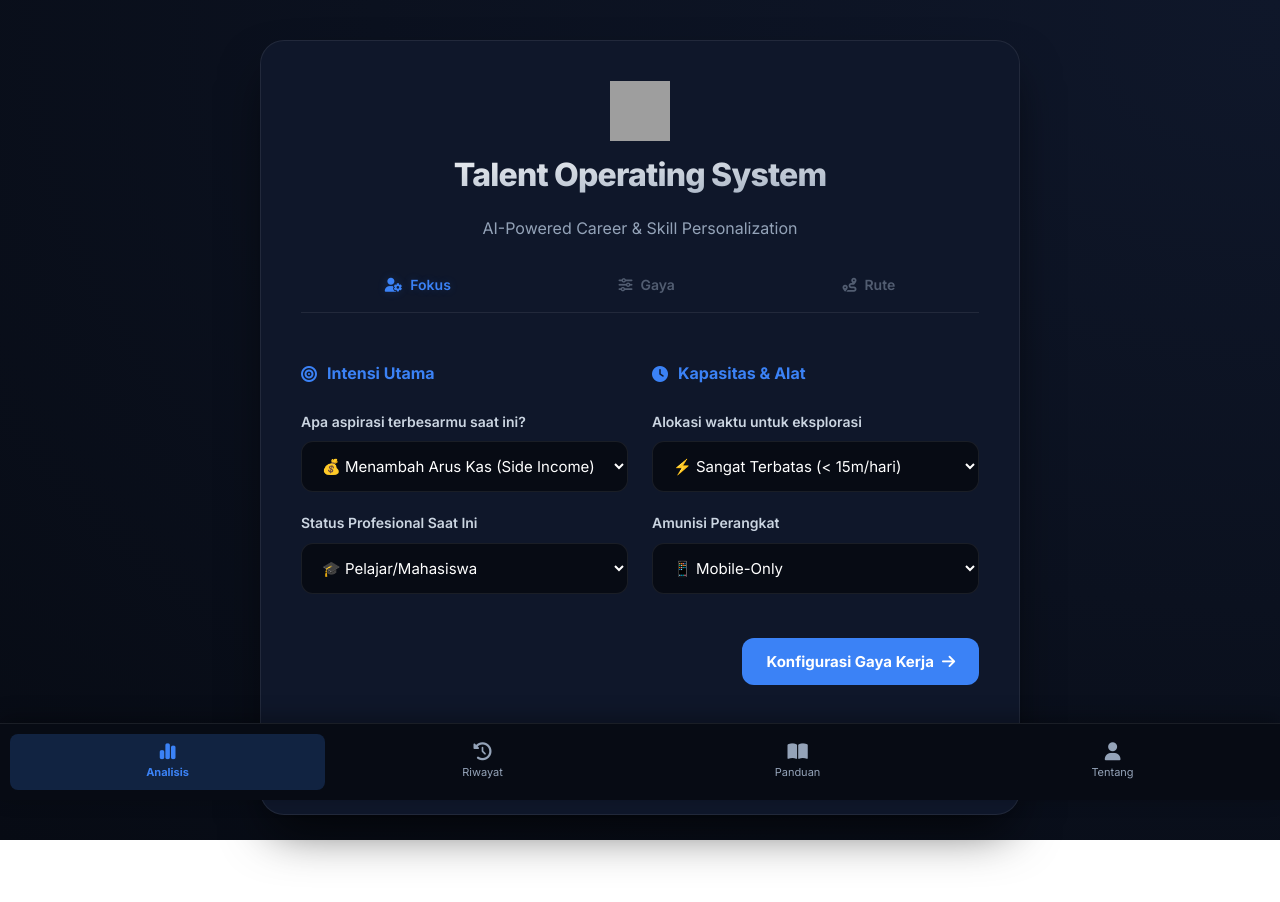
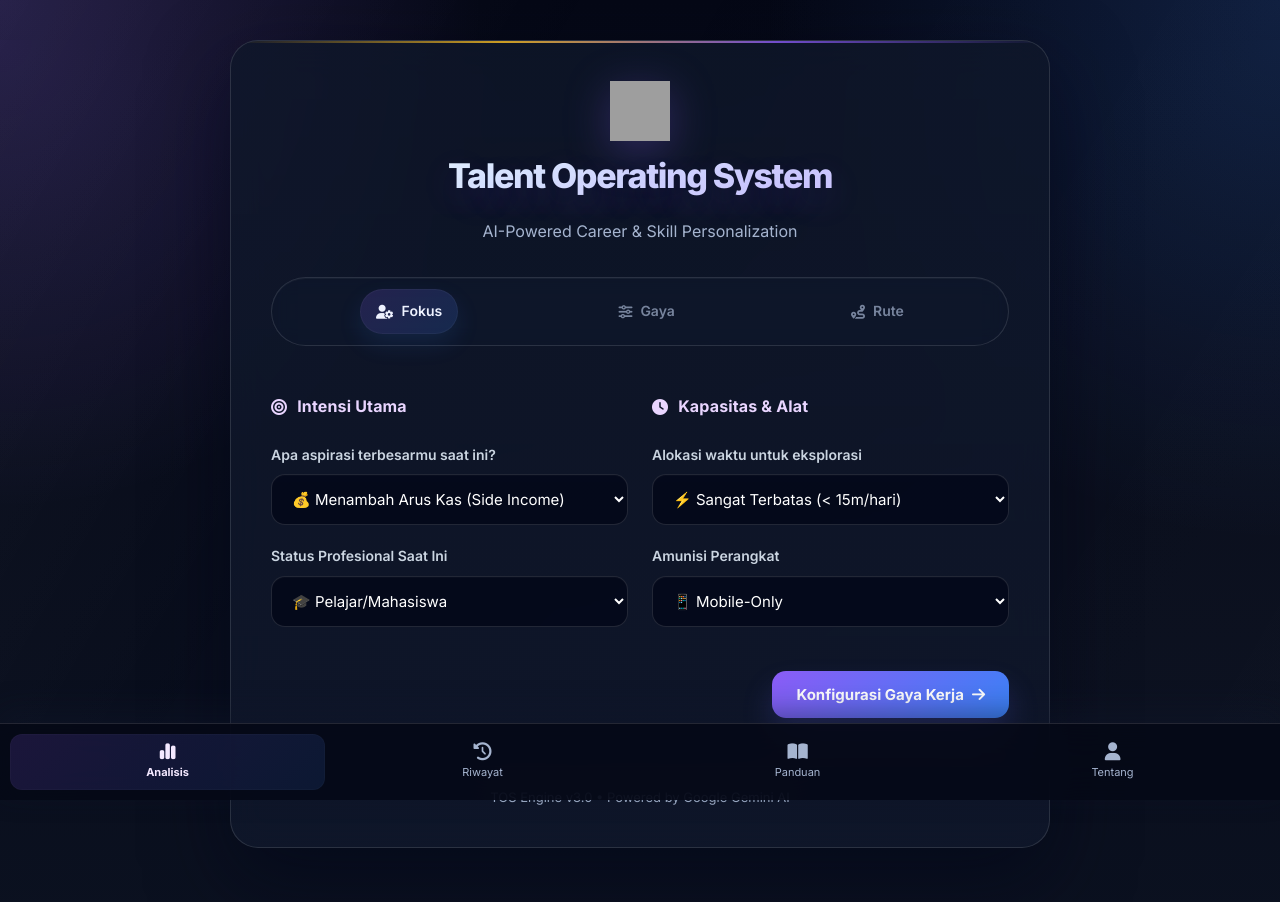
Before and after one commit to papatpatwati-gif/talent-operating-system, a website: page index.html in a window 1280 px wide. Both pictures are taken after a click on the button "Mulai Analisis". Before the commit the page ends 840 px from the top, so only its background shows below. Drawn offline with Linux system fonts and the light colour scheme; grey boxes are pictures that could not be loaded.

Commit message:
update style

```diff
--- a/style.css
+++ b/style.css
@@ -1,14 +1,21 @@
 
 :root {
-  --bg: #070b14;
-  --card: #0f172a;
-  --accent: #3b82f6;
-  --accent-glow: rgba(59, 130, 246, 0.2);
+  --bg: #050816;
+  --bg-2: #0f172a;
+  --card: rgba(15, 23, 42, 0.72);
+  --card-strong: #111827;
+  --accent: #8b5cf6;
+  --accent-2: #3b82f6;
+  --accent-glow: rgba(139, 92, 246, 0.2);
   --success: #10b981;
-  --muted: #94a3b8;
-  --glass: rgba(255,255,255,0.03);
-  --border: rgba(255,255,255,0.08);
-  --text-main: #f1f5f9;
+  --warning: #f59e0b;
+  --danger: #f87171;
+  --muted: #a5b4cf;
+  --glass: rgba(255, 255, 255, 0.04);
+  --glass-strong: rgba(148, 163, 184, 0.1);
+  --border: rgba(255, 255, 255, 0.12);
+  --text-main: #eef2ff;
+  --shadow-soft: 0 30px 80px rgba(2, 6, 23, 0.55);
 }
 
 *, *::before, *::after { box-sizing: border-box; }
@@ -16,11 +23,22 @@
 html, body {
   margin: 0;
   font-family: 'Inter', sans-serif;
-  background: radial-gradient(ellipse at top right, #0f172a, #070b14);
+  background:
+    radial-gradient(circle at top left, rgba(139, 92, 246, 0.2), transparent 30%),
+    radial-gradient(circle at top right, rgba(59, 130, 246, 0.18), transparent 32%),
+    linear-gradient(180deg, #050816 0%, #0b1120 100%);
   color: var(--text-main);
   line-height: 1.6;
   -webkit-font-smoothing: antialiased;
   min-height: 100vh;
+}
+
+body::before {
+  content: "";
+  position: fixed;
+  inset: 0;
+  background: linear-gradient(120deg, rgba(255,255,255,0.04), transparent 35%, rgba(255,255,255,0.02));
+  pointer-events: none;
 }
 
 /* === Skip Link (Accessibility) === */
@@ -40,48 +58,86 @@
 
 /* === Landing === */
 .landing-container {
+  position: relative;
   display: flex; flex-direction: column; align-items: center; justify-content: center;
-  text-align: center; min-height: 100vh; padding: 20px;
+  text-align: center; min-height: 100vh; padding: 40px 20px 90px;
   animation: fadeIn 1s ease;
+  background:
+    radial-gradient(circle at center, rgba(139, 92, 246, 0.25), transparent 30%),
+    radial-gradient(circle at bottom, rgba(59, 130, 246, 0.12), transparent 35%);
 }
-.logo-img { width: 80px; height: 80px; }
-.logo-img-small { width: 60px; height: 60px; }
+.landing-container::before {
+  content: "";
+  position: absolute;
+  inset: 12% 18% auto auto;
+  width: 260px;
+  height: 260px;
+  background: radial-gradient(circle, rgba(251, 191, 36, 0.18), transparent 68%);
+  filter: blur(18px);
+}
+.logo-img { width: 80px; height: 80px; filter: drop-shadow(0 12px 25px rgba(59, 130, 246, 0.3)); }
+.logo-img-small { width: 60px; height: 60px; filter: drop-shadow(0 10px 22px rgba(139, 92, 246, 0.28)); }
 
 /* === Layout === */
-.container { max-width: 800px; margin: 40px auto; padding: 0 20px; }
+.container { max-width: 860px; margin: 40px auto; padding: 0 20px 90px; }
 
 .card {
-  background: var(--card);
-  border-radius: 24px;
+  position: relative;
+  background: linear-gradient(180deg, rgba(15, 23, 42, 0.82), rgba(15, 23, 42, 0.9));
+  border-radius: 28px;
   padding: 40px;
-  box-shadow: 0 25px 50px -12px rgba(0,0,0,0.7);
+  box-shadow: var(--shadow-soft);
   border: 1px solid var(--border);
-  backdrop-filter: blur(12px);
+  backdrop-filter: blur(18px);
+  overflow: hidden;
+}
+.card::before {
+  content: "";
+  position: absolute;
+  inset: 0 auto auto 0;
+  width: 100%;
+  height: 2px;
+  background: linear-gradient(90deg, transparent, rgba(251,191,36,0.8), rgba(139,92,246,0.8), transparent);
 }
 
 /* === Step Indicator === */
 .step-indicator {
   display: flex; justify-content: space-around;
-  margin-bottom: 2rem; padding-bottom: 1rem;
-  border-bottom: 1px solid var(--border);
+  align-items: center;
+  margin-bottom: 2rem; padding: 0.7rem 1rem;
+  border: 1px solid var(--border);
+  border-radius: 999px;
+  background: rgba(15, 23, 42, 0.45);
+  backdrop-filter: blur(10px);
+  box-shadow: inset 0 1px 0 rgba(255,255,255,0.04);
 }
 .ind {
   font-size: 14px; font-weight: 600; color: var(--muted);
   display: flex; align-items: center; gap: 8px;
-  transition: all 0.3s; opacity: 0.5;
+  padding: 0.7rem 1rem;
+  border-radius: 999px;
+  transition: all 0.3s ease;
+  opacity: 0.7;
 }
-.ind.active { color: var(--accent); opacity: 1; text-shadow: 0 0 10px var(--accent-glow); }
+.ind.active {
+  color: var(--text-main);
+  opacity: 1;
+  background: linear-gradient(135deg, rgba(139,92,246,0.18), rgba(59,130,246,0.18));
+  box-shadow: inset 0 0 0 1px rgba(255,255,255,0.04), 0 10px 25px rgba(59,130,246,0.12);
+}
 
 /* === Typography === */
 h1 {
-  margin: 0; font-size: 32px; font-weight: 800; letter-spacing: -0.025em;
-  background: linear-gradient(to bottom right, #fff, #94a3b8);
+  margin: 0; font-size: 34px; font-weight: 800; letter-spacing: -0.04em;
+  background: linear-gradient(135deg, #f8fafc 0%, #dbeafe 30%, #c4b5fd 100%);
   -webkit-background-clip: text; -webkit-text-fill-color: transparent;
+  text-shadow: 0 12px 35px rgba(139, 92, 246, 0.2);
 }
 p.lead { color: var(--muted); margin-bottom: 0; font-size: 16px; }
 .section-title {
   font-size: 16px; font-weight: 700; margin-bottom: 1.5rem;
-  color: var(--accent); display: flex; align-items: center; gap: 10px;
+  color: #e9d5ff; display: flex; align-items: center; gap: 10px;
+  letter-spacing: 0.01em;
 }
 
 /* === Form === */
@@ -93,17 +149,19 @@
 }
 
 select, textarea {
-  width: 100%; background: #070b14;
-  border: 1px solid var(--border); border-radius: 12px;
+  width: 100%; background: rgba(2, 6, 23, 0.75);
+  border: 1px solid var(--border); border-radius: 14px;
   padding: 14px 16px; color: #fff; font-size: 15px;
-  transition: all 0.2s; box-sizing: border-box;
+  transition: all 0.2s ease; box-sizing: border-box;
   font-family: 'Inter', sans-serif;
+  box-shadow: inset 0 1px 0 rgba(255,255,255,0.02);
 }
 select:focus, textarea:focus {
-  border-color: var(--accent);
-  box-shadow: 0 0 0 4px var(--accent-glow); outline: none;
+  border-color: rgba(139, 92, 246, 0.65);
+  box-shadow: 0 0 0 4px rgba(139, 92, 246, 0.14), 0 8px 20px rgba(59, 130, 246, 0.12);
+  outline: none;
 }
-textarea { min-height: 100px; resize: vertical; }
+textarea { min-height: 120px; resize: vertical; }
 
 /* === Radio Cards === */
 .radio-card { position: relative; cursor: pointer; }
@@ -128,25 +186,35 @@
 
 /* === Buttons === */
 .btn {
-  background: var(--accent); color: #fff;
-  padding: 14px 24px; border-radius: 12px; border: none;
+  background: linear-gradient(135deg, var(--accent), var(--accent-2));
+  color: #fff;
+  padding: 14px 24px; border-radius: 14px; border: none;
   cursor: pointer; font-weight: 700; font-size: 15px;
-  transition: all 0.3s; display: inline-flex;
+  transition: all 0.3s ease; display: inline-flex;
   align-items: center; gap: 8px; font-family: 'Inter', sans-serif;
+  box-shadow: 0 18px 30px rgba(99, 102, 241, 0.24);
 }
 .btn:hover:not(:disabled) {
   transform: translateY(-2px);
-  box-shadow: 0 10px 20px -5px rgba(59,130,246,0.4);
+  box-shadow: 0 22px 35px rgba(99, 102, 241, 0.28);
 }
 .btn:disabled { opacity: 0.6; cursor: not-allowed; transform: none !important; }
 .btn-start { padding: 16px 32px; font-size: 16px; }
-.btn.ghost { background: transparent; border: 1px solid var(--border); color: #fff; }
-.btn.ghost:hover:not(:disabled) { border-color: var(--accent); background: var(--accent-glow); }
+.btn.ghost {
+  background: rgba(255,255,255,0.02);
+  border: 1px solid var(--border);
+  color: #fff;
+  box-shadow: none;
+}
+.btn.ghost:hover:not(:disabled) {
+  border-color: rgba(139, 92, 246, 0.8);
+  background: linear-gradient(135deg, rgba(139, 92, 246, 0.12), rgba(59, 130, 246, 0.06));
+}
 
 /* Style untuk tombol setelah login */
 .btn.authed {
-  background: var(--accent-glow);
-  border-color: var(--accent);
+  background: linear-gradient(135deg, rgba(139, 92, 246, 0.14), rgba(59, 130, 246, 0.1));
+  border: 1px solid rgba(139, 92, 246, 0.5);
 }
 
 .btn-nav {
@@ -163,26 +231,36 @@
 
 /* === Results === */
 .summary-box {
-  background: var(--glass); padding: 20px; border-radius: 12px;
-  border-left: 4px solid var(--accent); margin-top: 20px;
+  background: linear-gradient(180deg, rgba(255,255,255,0.03), rgba(255,255,255,0.015));
+  padding: 20px;
+  border-radius: 16px;
+  border: 1px solid rgba(139, 92, 246, 0.22);
+  border-left: 4px solid rgba(139, 92, 246, 0.9);
+  margin-top: 20px;
+  box-shadow: inset 0 1px 0 rgba(255,255,255,0.04);
 }
 
 .progress {
-  height: 10px; background: rgba(255,255,255,0.05);
+  height: 12px; background: rgba(255,255,255,0.06);
   border-radius: 20px; overflow: hidden;
+  box-shadow: inset 0 1px 2px rgba(15,23,42,0.8);
 }
 .progress > i {
   display: block; height: 100%;
-  background: linear-gradient(90deg,#3b82f6,#2dd4bf);
+  background: linear-gradient(90deg, #fbbf24 0%, #8b5cf6 45%, #3b82f6 100%);
   border-radius: 20px; width: 0%; transition: width 1.5s ease-out;
+  box-shadow: 0 0 20px rgba(139,92,246,0.4);
 }
 
 .badge {
-  background: var(--accent); color: #fff;
-  padding: 6px 14px; border-radius: 50px;
+  background: linear-gradient(135deg, rgba(251,191,36,0.14), rgba(139,92,246,0.12));
+  color: #facc15;
+  padding: 8px 16px; border-radius: 999px;
   font-size: 11px; font-weight: 800;
-  text-transform: uppercase; letter-spacing: 0.05em;
+  text-transform: uppercase; letter-spacing: 0.08em;
   display: inline-block;
+  border: 1px solid rgba(251,191,36,0.28);
+  box-shadow: 0 10px 25px rgba(251,191,36,0.08);
 }
 
 /* Score Items */
@@ -384,14 +462,14 @@
   left: 0;
   right: 0;
   display: flex;
-  background-color: var(--bg); /* Menggunakan var(--bg) agar konsisten */
+  background: rgba(5, 8, 22, 0.88);
+  backdrop-filter: blur(18px);
   padding: 10px;
   border-top: 1px solid var(--border);
   z-index: 1000;
-  box-shadow: 0 -5px 20px rgba(0,0,0,0.3);
+  box-shadow: 0 -10px 30px rgba(15, 23, 42, 0.45);
 }
 
-/* === Gaya Item Navigasi (BARU) === */
 .nav-item {
   flex: 1;
   display: flex;
@@ -404,16 +482,17 @@
   font-size: 11px;
   font-weight: 500;
   color: var(--muted);
-  transition: all 0.2s ease;
-  border-radius: 8px;
+  transition: all 0.25s ease;
+  border-radius: 12px;
 }
 .nav-item i {
   font-size: 18px;
 }
 .nav-item.active,
 .nav-item:hover {
-  color: var(--accent);
-  background-color: var(--accent-glow);
+  color: #f3e8ff;
+  background: linear-gradient(135deg, rgba(139, 92, 246, 0.16), rgba(59, 130, 246, 0.12));
+  box-shadow: inset 0 0 0 1px rgba(255,255,255,0.02);
 }
 .nav-item.active {
   font-weight: 700;
```
